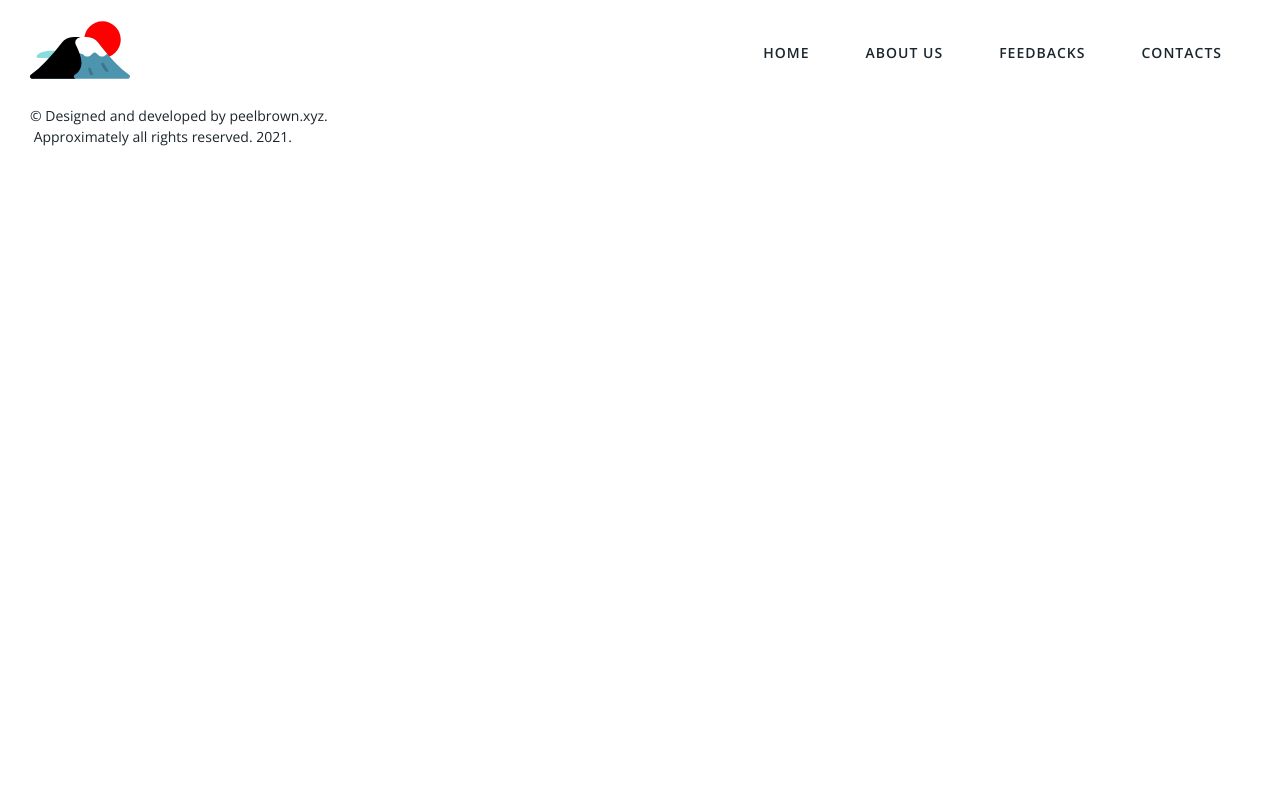
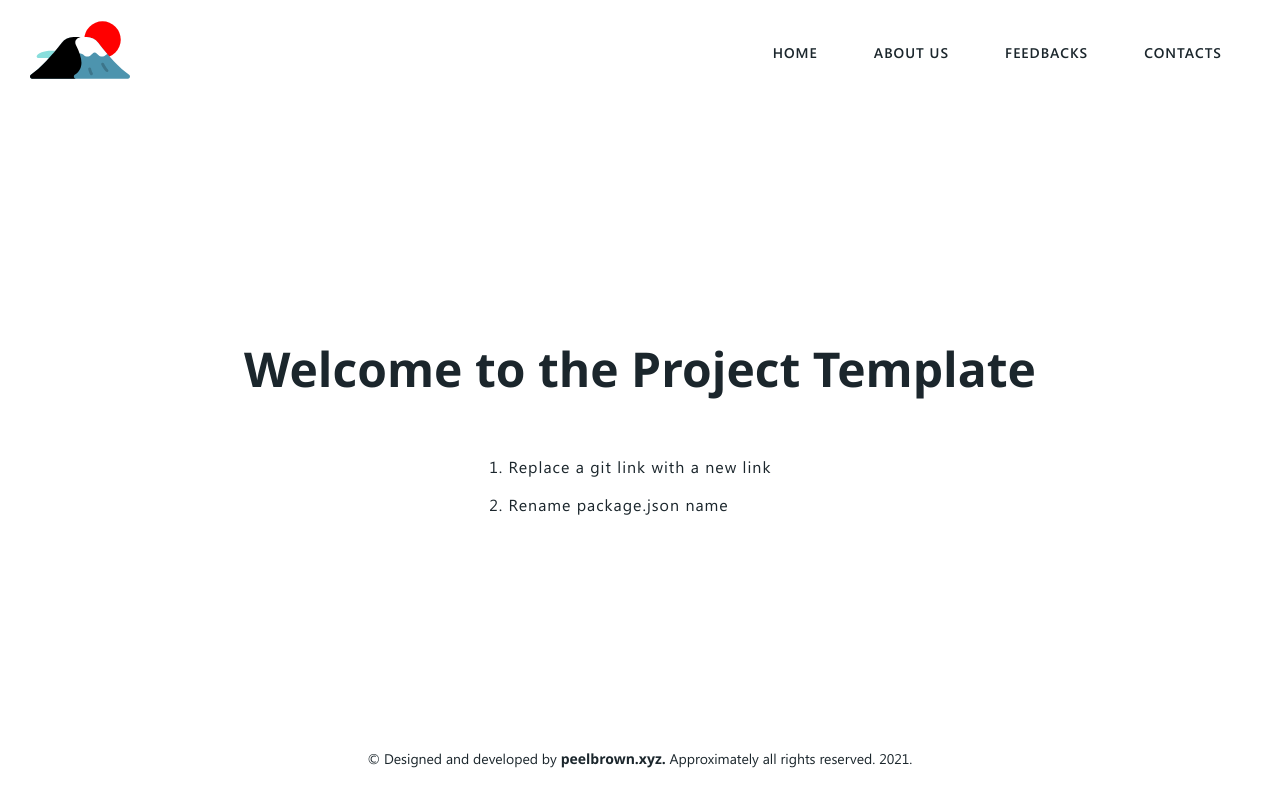
Before and after one commit to vitaliiverdiiev/PROJECT_TEMPLATE, a website: page src/index.html in a window 1280 px wide. Drawn offline with nearby package versions, Linux system fonts and the light colour scheme; files that its build step writes are made by us from their sources.

Commit message:
Added fonts. Need to check if we can to  downsize a size of it.

```diff
--- a/gulpfile.js
+++ b/gulpfile.js
@@ -31,6 +31,7 @@ const paths = {
 		html: `src/*.html`,
 		htmls: `src/**/*.html`,
 		styles: `src/scss/**/*.scss`,
+		fonts: `src/fonts/*.woff`,
 		img: `src/images/**/*`,
 		scripts: `src/javascript/**/*.js`,
 	},
@@ -38,6 +39,7 @@ const paths = {
 		root: 'build/',
 		html: `build/`,
 		styles: `build/styles`,
+		fonts: `build/fonts`,
 		img: `build/images`,
 		scripts: `build/scripts`,
 	},
@@ -96,6 +98,13 @@ const img = () =>
 		)
 		.pipe(gulp.dest(paths.build.img));
 
+// ********** F O N T S ********** //
+
+const fonts = () =>
+	gulp
+		.src(paths.src.fonts)
+		.pipe(gulp.dest(paths.build.fonts));
+
 // ********** J A V A S C R I P T ********** //
 
 // const jsFiles = ['./src/js/index.js', './src/js/burger.js', './src/js/animation.js'];
@@ -114,6 +123,7 @@ const watch = () => {
 	gulp.watch(paths.src.styles, styles);
 	gulp.watch(paths.src.htmls, html);
 	gulp.watch(paths.src.img, img);
+	gulp.watch(paths.src.fonts, fonts);
 	gulp.watch(paths.src.scripts, js);
 
 	if (isSync) {
@@ -138,13 +148,14 @@ const clean = () => del(`${paths.build.root}*`);
 gulp.task('clean', clean);
 gulp.task('html', html);
 gulp.task('styles', styles);
+gulp.task('fonts', fonts);
 gulp.task('img', img);
 gulp.task('js', js);
 
 // ********** F I N A L - T A S K S ********** //
 const build = gulp.series(
 	'clean',
-	gulp.parallel('html', 'styles', 'img', 'js'),
+	gulp.parallel('html', 'styles', 'fonts', 'img', 'js'),
 );
 
 gulp.task('build', build);
--- a/src/html/body.html
+++ b/src/html/body.html
@@ -1,5 +1,6 @@
 <body>
 	@@include("./sections/header.html")
+	@@include("./sections/main.html")
 	@@include("./sections/footer.html")
 	<script src="./scripts/index.js"></script>
 </body>
--- a/src/html/head.html
+++ b/src/html/head.html
@@ -7,8 +7,8 @@
 	<!-- favicon -->
 	<link rel="shortcut icon" href="./images/favicon/favicon.ico" type="image/x-icon">
 	<!-- google fonts: open sans -->
-	<link rel="preconnect" href="https://fonts.gstatic.com">
-	<link href="https://fonts.googleapis.com/css2?family=Open+Sans:wght@300;400;600;700&display=swap" rel="stylesheet">
+	<!-- <link rel="preconnect" href="https://fonts.gstatic.com">
+	<link href="https://fonts.googleapis.com/css2?family=Open+Sans:wght@300;400;600;700&display=swap" rel="stylesheet"> -->
 	<!-- styles -->
 	<link rel="stylesheet" href="./styles/index.css">
 </head>
--- /dev/null
+++ b/src/html/sections/main.html
@@ -0,0 +1,13 @@
+<main class="main">
+	<h1 class="main__title">
+		Welcome to the Project Template
+	</h1>
+	<ol class="main__reminder reminder__items">
+		<li class="reminder__item">
+			Replace a git link with a new link
+		</li>
+		<li class="reminder__item">
+			Rename package.json name
+		</li>
+	</ol>
+</main>
--- a/src/scss/components/nav/_nav_mq.scss
+++ b/src/scss/components/nav/_nav_mq.scss
@@ -1,9 +1,4 @@
 @media screen and (max-width: 768px) {
-	body {
-		background-color: lightgrey;
-		// overflow-x: hidden;
-	}
-
 	.nav {
 
 		&__items {
--- a/src/scss/index.scss
+++ b/src/scss/index.scss
@@ -1,5 +1,6 @@
 // libs
 @import "./libs/reset";
+@import "./libs/fonts";
 @import "./libs/vars";
 @import "./libs/mixins";
 @import "./libs/default";
@@ -9,7 +10,10 @@
 @import "./components/nav/nav";
 
 // sections
-// @import "./sections/header/header";
+@import "./sections/header/header";
+@import "./sections/main/main";
+@import "./sections/footer/footer";
 
 // media queries
 // @import "./sections/header_mq.scss";
+@import "./sections/main/main_mq";
--- /dev/null
+++ b/src/scss/libs/_fonts.scss
@@ -0,0 +1,41 @@
+@font-face {
+    font-family: 'Segoe UI';
+    src: url('../../fonts/SegoeUI-BoldItalic.woff') format('woff');
+    font-weight: bold;
+    font-style: italic;
+}
+
+@font-face {
+    font-family: 'Segoe UI';
+    src: url('../../fonts/SegoeUI.woff') format('woff');
+    font-weight: normal;
+    font-style: normal;
+}
+
+@font-face {
+    font-family: 'Segoe UI';
+    src: url('../../fonts/SegoeUI-SemiBold.woff') format('woff');
+    font-weight: 600;
+    font-style: normal;
+}
+
+@font-face {
+    font-family: 'Segoe UI';
+    src: url('../../fonts/SegoeUI-Light.woff') format('woff');
+    font-weight: 300;
+    font-style: normal;
+}
+
+@font-face {
+    font-family: 'Segoe UI';
+    src: url('../../fonts/SegoeUI-Bold.woff') format('woff');
+    font-weight: bold;
+    font-style: normal;
+}
+
+@font-face {
+    font-family: 'Segoe UI';
+    src: url('../../fonts/SegoeUI-Italic.woff') format('woff');
+    font-weight: normal;
+    font-style: italic;
+}
--- a/src/scss/libs/_vars.scss
+++ b/src/scss/libs/_vars.scss
@@ -17,7 +17,8 @@ $burger-size: 50px;
 $burger-color: #1b262c;
 
 // fonts
-$primary-font: "Open Sans", sans-serif;
+// $primary-font: "Open Sans", sans-serif;
+$primary-font: 'Segoe UI', serif;
 $secondary-font: serif;
 $font-size: 14px;
 $line-height: 1.5;
--- /dev/null
+++ b/src/scss/sections/footer/_footer.scss
@@ -0,0 +1,34 @@
+.footer {
+
+	&__inner {
+		display: flex;
+		justify-content: center;
+		align-items: center;
+		text-align: center;
+	}
+
+	&__text {
+		line-height: 2;
+	}
+
+	b {
+		font-weight: bold;
+	}
+}
+
+@media screen and (max-width: 768px) {
+	.footer {
+
+		&__inner {
+			flex-direction: column;
+		}
+
+		&__text {
+		}
+
+		b {
+			font-weight: bold;
+		}
+	}
+
+}
--- /dev/null
+++ b/src/scss/sections/main/_main.scss
@@ -0,0 +1,32 @@
+.main {
+	height: 80vh;
+	display: flex;
+	justify-content: center;
+	align-items: center;
+	flex-direction: column;
+	padding: 0 30px;
+
+	&__title {
+		font-size: 48px;
+		line-height: 1.5;
+		font-weight: 700;
+		text-align: center;
+		margin-bottom: 50px;
+	}
+}
+
+.reminder {
+
+	&__items {
+		list-style-type: decimal;
+	}
+
+	&__item {
+		letter-spacing: 1px;
+		font-size: 16px;
+
+		& + & {
+			margin-top: 1rem;
+		}
+	}
+}
--- /dev/null
+++ b/src/scss/sections/main/_main_mq.scss
@@ -0,0 +1,9 @@
+@media screen and (max-width: 576px) {
+	.main {
+
+		&__title {
+			font-size: 36px;
+			line-height: 1.5;
+		}
+	}
+}
```
Also changed, not shown: src/fonts/SegoeUI-Bold.woff (added), src/fonts/SegoeUI-BoldItalic.woff (added), src/fonts/SegoeUI-Italic.woff (added), src/fonts/SegoeUI-Light.woff (added), src/fonts/SegoeUI-SemiBold.woff (added), src/fonts/SegoeUI.woff (added), src/scss/sections/footer/_footer_mq.scss (added).
